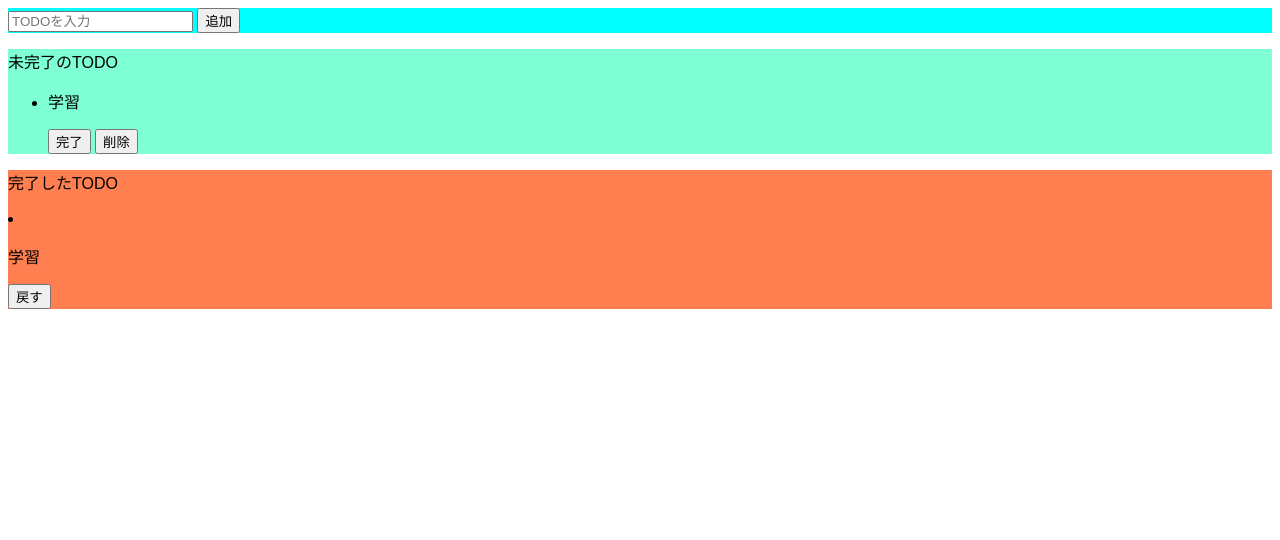
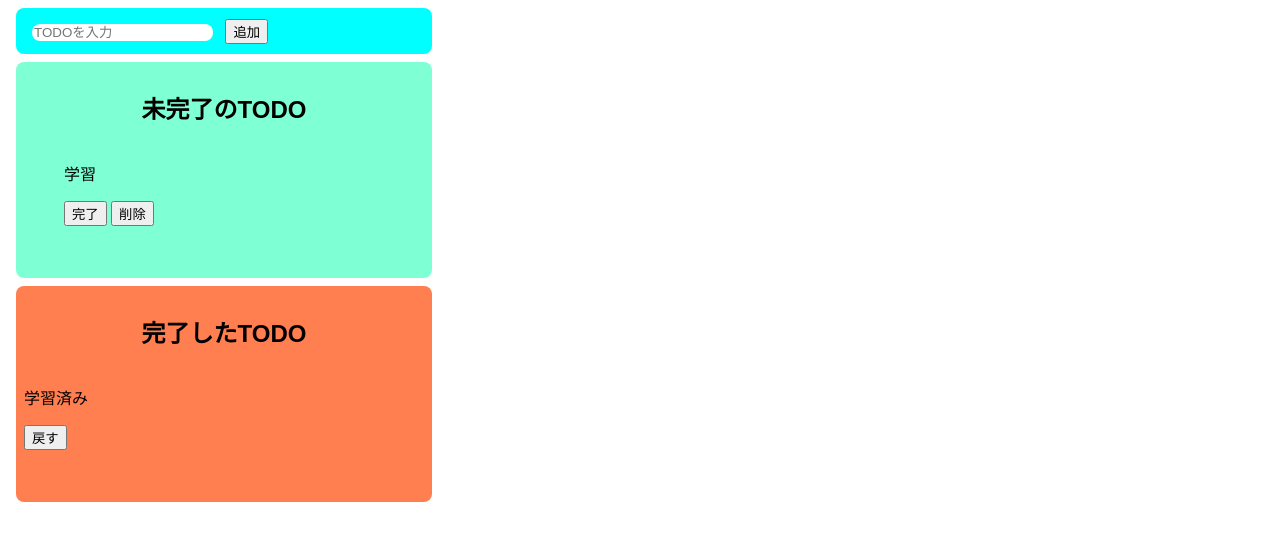
Before and after one commit to chum9625/todo-vanilla, a website built with Parcel: page index.html in a window 1280 px wide. Built offline with nearby package versions, Linux system fonts and the light colour scheme.

Commit message:
css update

```diff
--- a/index.html
+++ b/index.html
@@ -11,24 +11,28 @@
       <button>追加</button>
     </div>
     <div class="incomplete-area">
-      <p>
+      <h2>
         未完了のTODO
-      </p>
+      </h2>
       <ul>
         <li>
-          <p>学習</p>
-          <button>完了</button>
-          <button>削除</button>
+          <div class="todo-row">
+            <p>学習</p>
+            <button>完了</button>
+            <button>削除</button>
+          </div>
         </li>
       </ul>
     </div>
     <div class="complete-area">
-      <p>
+      <h2>
         完了したTODO
-      </p>
+      </h2>
       <li>
-        <p>学習</p>
-        <button>戻す</button>
+        <div>
+          <p>学習済み</p>
+          <button>戻す</button>
+        </div>
       </li>
     </div>
 
--- a/src/styles.css
+++ b/src/styles.css
@@ -1,15 +1,46 @@
 body {
   font-family: sans-serif;
+  /* margin: 0; */
+}
+
+input {
+  border-radius: 8px;
+  border: none;
+  margin: 8px;
+}
+
+li {
+  display: flex;
+  align-items: center;
+}
+
+h2 {
+  text-align: center;
 }
 
 .input-area {
   background-color: aqua;
+  width: 400px;
+  height: 30px;
+  padding: 8px;
+  margin: 8px;
+  border-radius: 8px;
 }
 
 .incomplete-area {
   background-color: aquamarine;
+  width: 400px;
+  min-height: 200px;
+  padding: 8px;
+  margin: 8px;
+  border-radius: 8px;
 }
 
 .complete-area {
   background-color: coral;
+  width: 400px;
+  min-height: 200px;
+  padding: 8px;
+  margin: 8px;
+  border-radius: 8px;
 }
```
